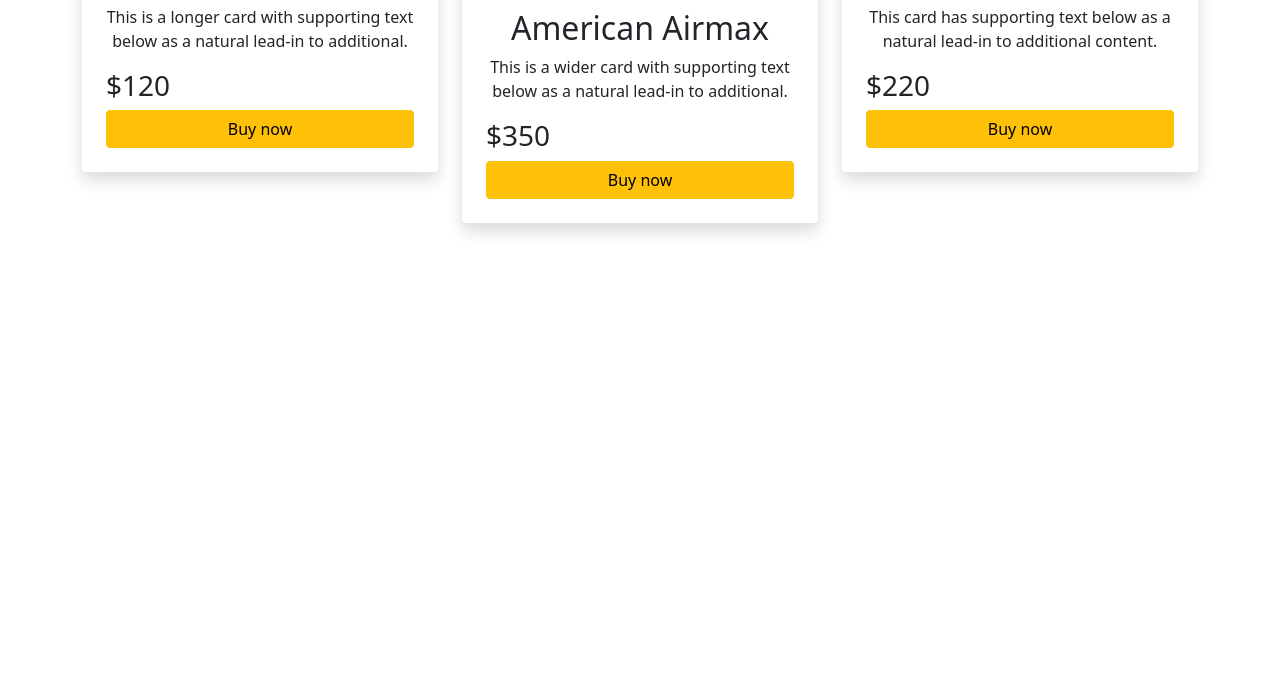
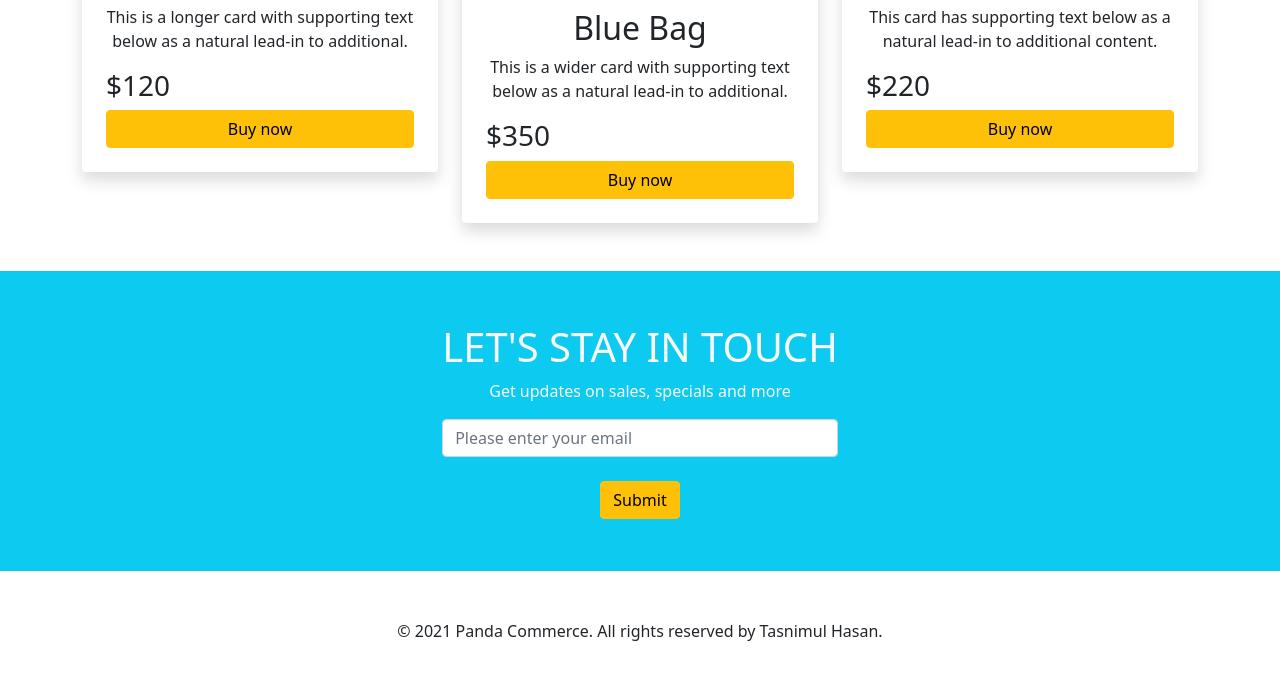
Before and after one commit to thrifat007/panda-commerce, a plain HTML site: page index.html in a window 1280 px wide. Shown: the part 2232-2907 px from the top of the page. Before the commit the page ends 2503 px from the top, so only its background shows below. Drawn offline with nearby package versions, Linux system fonts and the light colour scheme.

Commit message:
Final Upload

```diff
--- a/index.html
+++ b/index.html
@@ -178,8 +178,8 @@
 
             <div class="col-lg-4 col-md-6">
               <div class="card border-0 shadow Prounded p-4">
-                <img src="images/shoes/shoe-3.png" alt="">
-                <h2 class="text-center">Red Airmax</h2>
+                <img src="images/shoes/shoe-2.png" alt="">
+                <h2 class="text-center">Nike 360</h2>
                 <p class="text-center card-text">This is a wider card with supporting text below as a natural lead-in to additional.</p>
                 <h3>$350</h3>
                 <button class="btn btn-warning">Buy now</button>
@@ -229,7 +229,7 @@
             <div class="col-lg-4 col-md-6">
               <div class="card border-0 shadow Prounded p-4">
                 <img src="images/bags/bag-2.png" alt="">
-                <h2 class="text-center mt-3">American Airmax</h2>
+                <h2 class="text-center mt-3">Blue Bag</h2>
                 <p class="text-center card-text">This is a wider card with supporting text below as a natural lead-in to additional.</p>
                 <h3>$350</h3>
                 <button class="btn btn-warning">Buy now</button>
@@ -251,6 +251,40 @@
 
       </section>
 
+          <!-- News  latter -->
+
+    <section class="newsletter bg-info text-light text-center" id="newsletter">
+
+        <div class="container">
+         <div class="row">
+           <div class="col d-flex justify-content-center align-items-center" style="height: 300px;">
+             <div>
+               <h1>LET'S STAY IN TOUCH</h1>
+               <p>Get updates on sales, specials and more</p>
+
+                 <form action="#" class="w-100">
+                   <div class="form-group">
+                     <input class="form-control" type="text" placeholder="Please enter your email">
+                  </div>
+                  <button class="btn btn-warning mt-4">Submit</button>
+                 </form>
+           </div>
+           </div>
+         </div>
+        </div>
+
+       </section>
+
+       <!-- footer section  -->
+
+       <footer>
+         <div class="row mt-5 mb-3 d-flex justify-content-center">
+           <div class="col-8">
+             <p class="text-center"> &copy; 2021 Panda Commerce. All rights reserved by Tasnimul Hasan.</p>
+           </div>
+         </div>
+       </footer>
+
 
   <!-- bootstrap JS CDN link -->
   <script
```
Also changed, not shown: style.css (line endings or trailing spaces).
